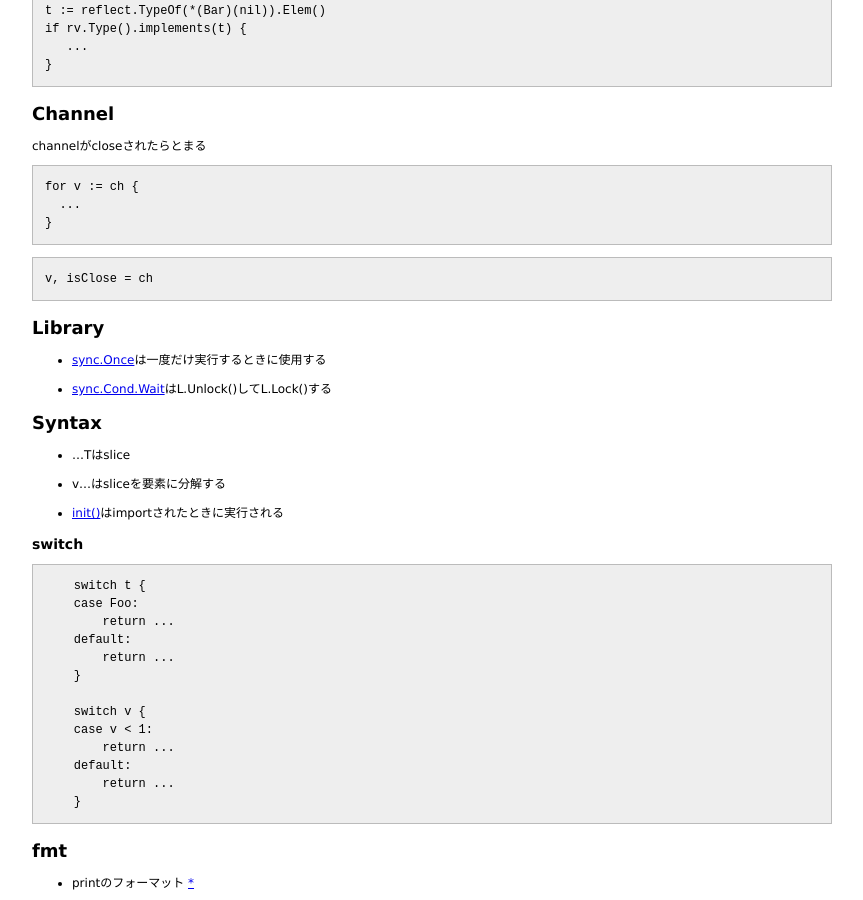
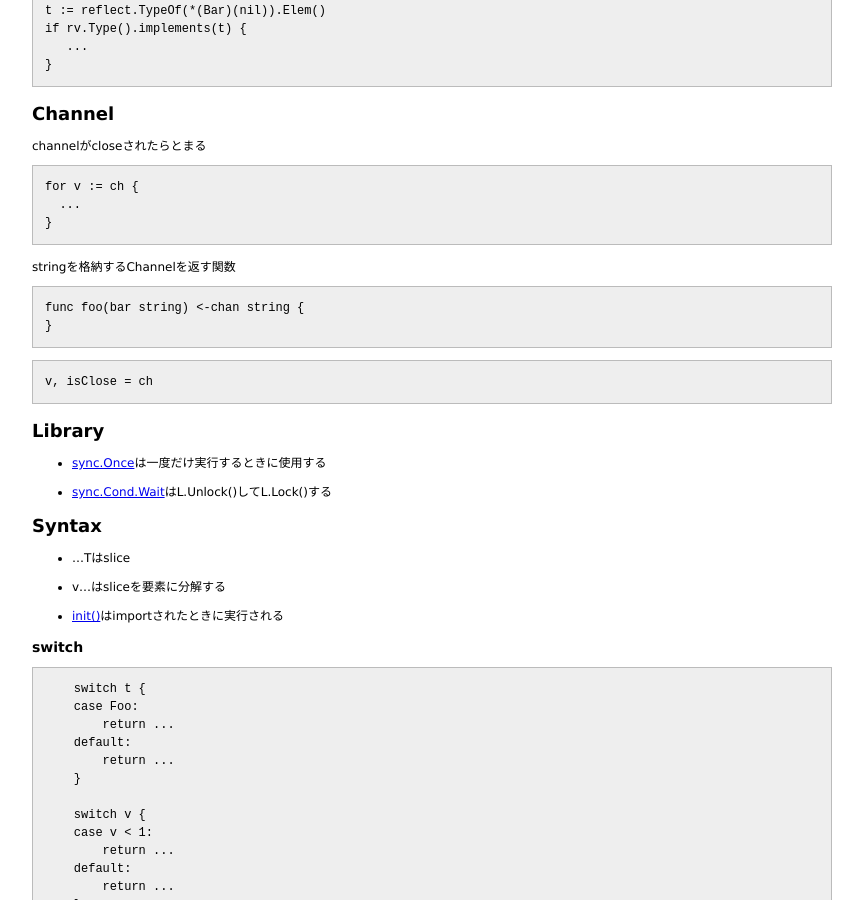
Before and after one commit to 38elements/38elements.github.com, a Jekyll site: the page built from _posts/2017-08-12-go.md, in a window 1280 px wide and 900 px high, scrolled down 1304 px. Shown: the whole window, without its empty margins (208-1071 px from the left). Built offline with Jekyll 4.4.1, drawn with Linux system fonts in a browser that asks for light colours.

Commit message:
Update 2017-08-12-go.md

````diff
--- a/_posts/2017-08-12-go.md
+++ b/_posts/2017-08-12-go.md
@@ -96,6 +96,13 @@ for v := ch {
 }
 ```
 
+stringを格納するChannelを返す関数
+
+```Go
+func foo(bar string) <-chan string {
+}
+```
+
 ```Go
 v, isClose = ch
 ```
````
